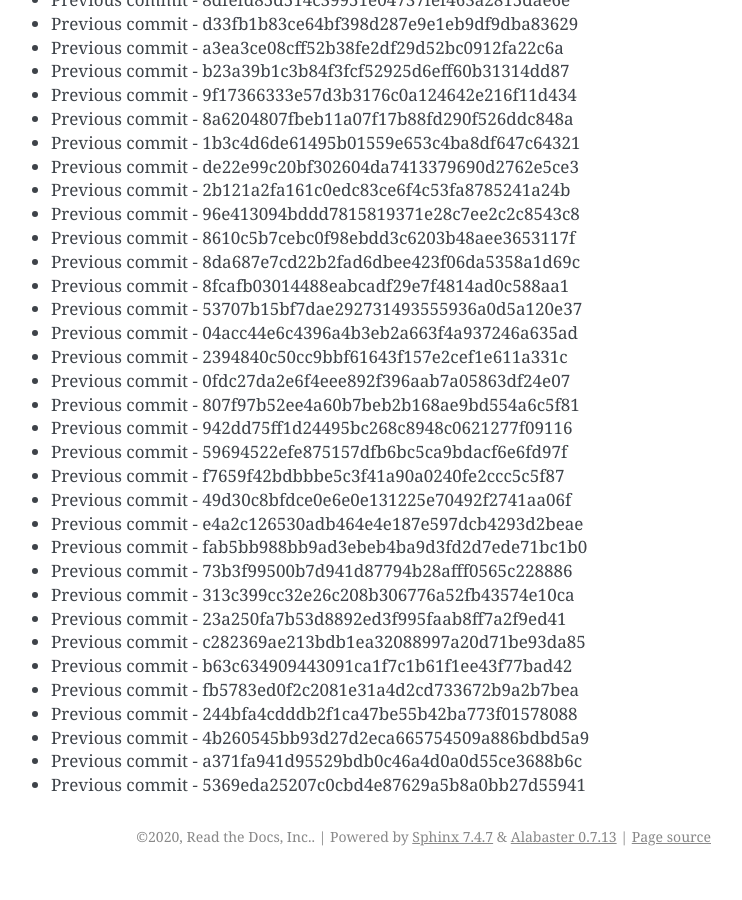
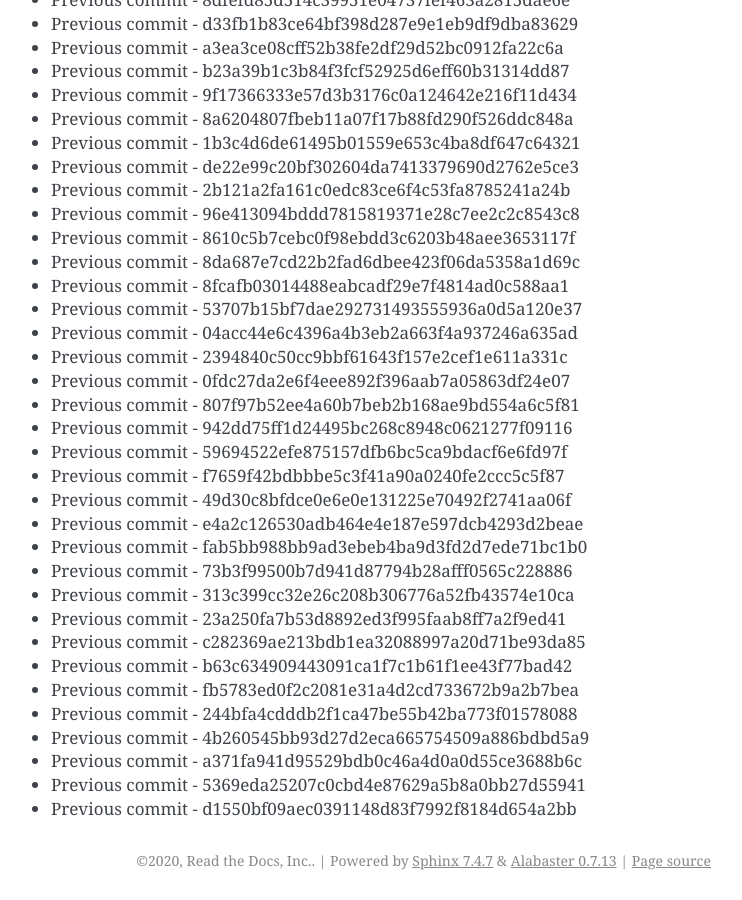
Before and after one commit to readthedocs/rtd-git-stresstest, a Sphinx documentation site: the page built from docs/updates.rst, in a window 1280 px wide and 900 px high, scrolled down 17123 px. Shown: the whole window, without its empty margins (399-1141 px from the left). Built offline with Sphinx 7.4.7, drawn with Linux system fonts in a browser that asks for light colours; before the commit the page ends 17999 px from its top, so only the background shows below that.

Commit message:
Generating commit from previous: d1550bf09aec0391148d83f7992f8184d654a2bb

```diff
--- a/docs/updates.rst
+++ b/docs/updates.rst
@@ -751,3 +751,4 @@ It can be tested for any performance characteristics.
 * Previous commit - 4b260545bb93d27d2eca665754509a886bdbd5a9
 * Previous commit - a371fa941d95529bdb0c46a4d0a0d55ce3688b6c
 * Previous commit - 5369eda25207c0cbd4e87629a5b8a0bb27d55941
+* Previous commit - d1550bf09aec0391148d83f7992f8184d654a2bb
```
